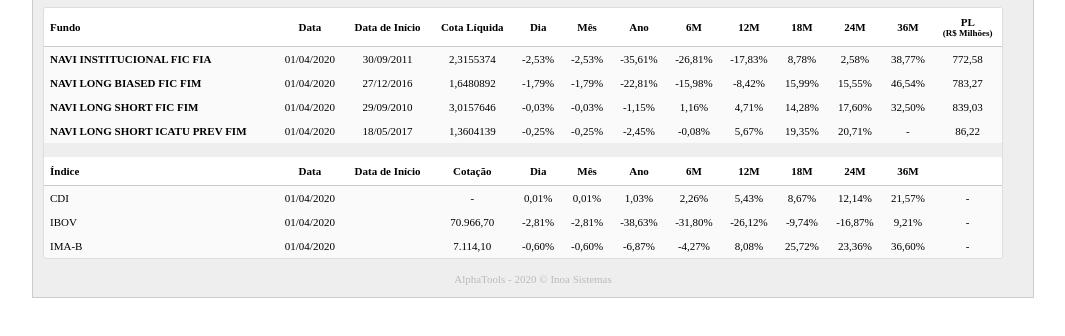
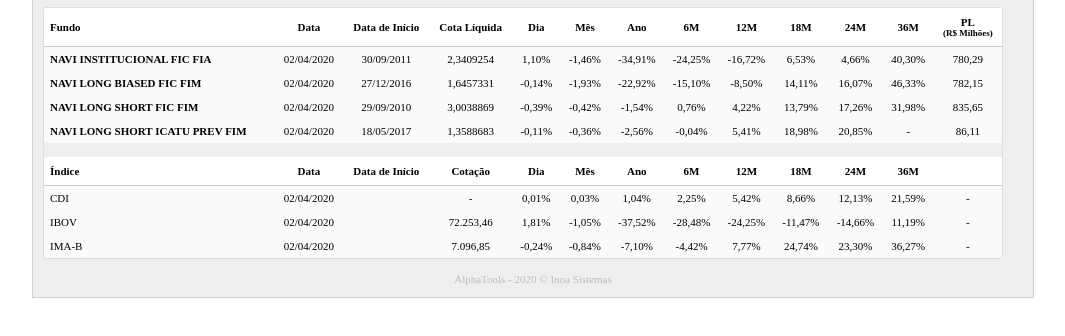
Before and after one commit to NaviCapital/navi.com.br, a plain HTML site: page views/cotas.htm in a window 1280 px wide. Shown: the part 54-390 px from the top of the page, without its empty margins (107-1172 px from the left). Drawn offline with Linux system fonts and the light colour scheme.

Commit message:
Cotas20200402

```diff
--- a/views/cotas.htm
+++ b/views/cotas.htm
@@ -71,178 +71,178 @@
 
 					<tr>
 						<td style="padding: 6px 6px; font-weight: bold;">NAVI INSTITUCIONAL FIC FIA</td>
-						<td style="padding: 6px 6px; text-align: center;">01/04/2020</td>
+						<td style="padding: 6px 6px; text-align: center;">02/04/2020</td>
 						<td style="padding: 6px 6px; text-align: center;">30/09/2011</td>
 						<!-- <td style="padding: 6px 6px;">30/09/2011</td> -->
 
 
-						<td style="padding: 6px 6px; text-align: center; white-space: nowrap;">2,3155374</td>
+						<td style="padding: 6px 6px; text-align: center; white-space: nowrap;">2,3409254</td>
 
-						<td style="padding: 6px 6px; text-align: center; white-space: nowrap;" style="text-align: center; white-space: nowrap;">-2,53%</td>
+						<td style="padding: 6px 6px; text-align: center; white-space: nowrap;" style="text-align: center; white-space: nowrap;">1,10%</td>
 
-						<td style="padding: 6px 6px; text-align: center; white-space: nowrap;" style="text-align: center; white-space: nowrap;">-2,53%</td>
+						<td style="padding: 6px 6px; text-align: center; white-space: nowrap;" style="text-align: center; white-space: nowrap;">-1,46%</td>
 
 
-						<td style="padding: 6px 6px; text-align: center; white-space: nowrap;">-35,61%</td>
+						<td style="padding: 6px 6px; text-align: center; white-space: nowrap;">-34,91%</td>
 
 
 
-							<td style="padding: 6px 6px; text-align: center; white-space: nowrap;">-26,81%</td>
+							<td style="padding: 6px 6px; text-align: center; white-space: nowrap;">-24,25%</td>
 
 
 
 
-							<td style="padding: 6px 6px; text-align: center; white-space: nowrap;">-17,83%</td>
+							<td style="padding: 6px 6px; text-align: center; white-space: nowrap;">-16,72%</td>
 
 
 
 
-							<td style="padding: 6px 6px; text-align: center; white-space: nowrap;">8,78%</td>
+							<td style="padding: 6px 6px; text-align: center; white-space: nowrap;">6,53%</td>
 
 
 
-							<td style="padding: 6px 6px; text-align: center; white-space: nowrap;">2,58%</td>
+							<td style="padding: 6px 6px; text-align: center; white-space: nowrap;">4,66%</td>
 
 
 
-							<td style="padding: 6px 6px; text-align: center; white-space: nowrap;">38,77%</td>
+							<td style="padding: 6px 6px; text-align: center; white-space: nowrap;">40,30%</td>
 
 
 
 
-						<td style="padding: 6px 6px; text-align: center; white-space: nowrap;">772,58</td>
+						<td style="padding: 6px 6px; text-align: center; white-space: nowrap;">780,29</td>
 
 
-						<!--  <td style="padding: 6px 6px; text-align: center; white-space: nowrap;">31,14%</td> -->
+						<!--  <td style="padding: 6px 6px; text-align: center; white-space: nowrap;">31,41%</td> -->
 					</tr>
 
 					<tr>
 						<td style="padding: 6px 6px; font-weight: bold;">NAVI LONG BIASED FIC FIM</td>
-						<td style="padding: 6px 6px; text-align: center;">01/04/2020</td>
+						<td style="padding: 6px 6px; text-align: center;">02/04/2020</td>
 						<td style="padding: 6px 6px; text-align: center;">27/12/2016</td>
 						<!-- <td style="padding: 6px 6px;">27/12/2016</td> -->
 
 
-						<td style="padding: 6px 6px; text-align: center; white-space: nowrap;">1,6480892</td>
+						<td style="padding: 6px 6px; text-align: center; white-space: nowrap;">1,6457331</td>
 
-						<td style="padding: 6px 6px; text-align: center; white-space: nowrap;" style="text-align: center; white-space: nowrap;">-1,79%</td>
+						<td style="padding: 6px 6px; text-align: center; white-space: nowrap;" style="text-align: center; white-space: nowrap;">-0,14%</td>
 
-						<td style="padding: 6px 6px; text-align: center; white-space: nowrap;" style="text-align: center; white-space: nowrap;">-1,79%</td>
+						<td style="padding: 6px 6px; text-align: center; white-space: nowrap;" style="text-align: center; white-space: nowrap;">-1,93%</td>
 
 
-						<td style="padding: 6px 6px; text-align: center; white-space: nowrap;">-22,81%</td>
+						<td style="padding: 6px 6px; text-align: center; white-space: nowrap;">-22,92%</td>
 
 
 
-							<td style="padding: 6px 6px; text-align: center; white-space: nowrap;">-15,98%</td>
+							<td style="padding: 6px 6px; text-align: center; white-space: nowrap;">-15,10%</td>
 
 
 
 
-							<td style="padding: 6px 6px; text-align: center; white-space: nowrap;">-8,42%</td>
+							<td style="padding: 6px 6px; text-align: center; white-space: nowrap;">-8,50%</td>
 
 
 
 
-							<td style="padding: 6px 6px; text-align: center; white-space: nowrap;">15,99%</td>
+							<td style="padding: 6px 6px; text-align: center; white-space: nowrap;">14,11%</td>
 
 
 
-							<td style="padding: 6px 6px; text-align: center; white-space: nowrap;">15,55%</td>
+							<td style="padding: 6px 6px; text-align: center; white-space: nowrap;">16,07%</td>
 
 
 
-							<td style="padding: 6px 6px; text-align: center; white-space: nowrap;">46,54%</td>
+							<td style="padding: 6px 6px; text-align: center; white-space: nowrap;">46,33%</td>
 
 
 
 
-						<td style="padding: 6px 6px; text-align: center; white-space: nowrap;">783,27</td>
+						<td style="padding: 6px 6px; text-align: center; white-space: nowrap;">782,15</td>
 
 
-						<!--  <td style="padding: 6px 6px; text-align: center; white-space: nowrap;">31,57%</td> -->
+						<!--  <td style="padding: 6px 6px; text-align: center; white-space: nowrap;">31,49%</td> -->
 					</tr>
 
 					<tr>
 						<td style="padding: 6px 6px; font-weight: bold;">NAVI LONG SHORT FIC FIM</td>
-						<td style="padding: 6px 6px; text-align: center;">01/04/2020</td>
+						<td style="padding: 6px 6px; text-align: center;">02/04/2020</td>
 						<td style="padding: 6px 6px; text-align: center;">29/09/2010</td>
 						<!-- <td style="padding: 6px 6px;">29/09/2010</td> -->
 
 
-						<td style="padding: 6px 6px; text-align: center; white-space: nowrap;">3,0157646</td>
+						<td style="padding: 6px 6px; text-align: center; white-space: nowrap;">3,0038869</td>
 
-						<td style="padding: 6px 6px; text-align: center; white-space: nowrap;" style="text-align: center; white-space: nowrap;">-0,03%</td>
+						<td style="padding: 6px 6px; text-align: center; white-space: nowrap;" style="text-align: center; white-space: nowrap;">-0,39%</td>
 
-						<td style="padding: 6px 6px; text-align: center; white-space: nowrap;" style="text-align: center; white-space: nowrap;">-0,03%</td>
+						<td style="padding: 6px 6px; text-align: center; white-space: nowrap;" style="text-align: center; white-space: nowrap;">-0,42%</td>
 
 
-						<td style="padding: 6px 6px; text-align: center; white-space: nowrap;">-1,15%</td>
+						<td style="padding: 6px 6px; text-align: center; white-space: nowrap;">-1,54%</td>
 
 
 
-							<td style="padding: 6px 6px; text-align: center; white-space: nowrap;">1,16%</td>
+							<td style="padding: 6px 6px; text-align: center; white-space: nowrap;">0,76%</td>
 
 
 
 
-							<td style="padding: 6px 6px; text-align: center; white-space: nowrap;">4,71%</td>
+							<td style="padding: 6px 6px; text-align: center; white-space: nowrap;">4,22%</td>
 
 
 
 
-							<td style="padding: 6px 6px; text-align: center; white-space: nowrap;">14,28%</td>
+							<td style="padding: 6px 6px; text-align: center; white-space: nowrap;">13,79%</td>
 
 
 
-							<td style="padding: 6px 6px; text-align: center; white-space: nowrap;">17,60%</td>
+							<td style="padding: 6px 6px; text-align: center; white-space: nowrap;">17,26%</td>
 
 
 
-							<td style="padding: 6px 6px; text-align: center; white-space: nowrap;">32,50%</td>
+							<td style="padding: 6px 6px; text-align: center; white-space: nowrap;">31,98%</td>
 
 
 
 
-						<td style="padding: 6px 6px; text-align: center; white-space: nowrap;">839,03</td>
+						<td style="padding: 6px 6px; text-align: center; white-space: nowrap;">835,65</td>
 
 
-						<!--  <td style="padding: 6px 6px; text-align: center; white-space: nowrap;">33,82%</td> -->
+						<!--  <td style="padding: 6px 6px; text-align: center; white-space: nowrap;">33,64%</td> -->
 					</tr>
 
 					<tr>
 						<td style="padding: 6px 6px; font-weight: bold;">NAVI LONG SHORT ICATU PREV FIM</td>
-						<td style="padding: 6px 6px; text-align: center;">01/04/2020</td>
+						<td style="padding: 6px 6px; text-align: center;">02/04/2020</td>
 						<td style="padding: 6px 6px; text-align: center;">18/05/2017</td>
 						<!-- <td style="padding: 6px 6px;">18/05/2017</td> -->
 
 
-						<td style="padding: 6px 6px; text-align: center; white-space: nowrap;">1,3604139</td>
+						<td style="padding: 6px 6px; text-align: center; white-space: nowrap;">1,3588683</td>
 
-						<td style="padding: 6px 6px; text-align: center; white-space: nowrap;" style="text-align: center; white-space: nowrap;">-0,25%</td>
+						<td style="padding: 6px 6px; text-align: center; white-space: nowrap;" style="text-align: center; white-space: nowrap;">-0,11%</td>
 
-						<td style="padding: 6px 6px; text-align: center; white-space: nowrap;" style="text-align: center; white-space: nowrap;">-0,25%</td>
+						<td style="padding: 6px 6px; text-align: center; white-space: nowrap;" style="text-align: center; white-space: nowrap;">-0,36%</td>
 
 
-						<td style="padding: 6px 6px; text-align: center; white-space: nowrap;">-2,45%</td>
+						<td style="padding: 6px 6px; text-align: center; white-space: nowrap;">-2,56%</td>
 
 
 
-							<td style="padding: 6px 6px; text-align: center; white-space: nowrap;">-0,08%</td>
+							<td style="padding: 6px 6px; text-align: center; white-space: nowrap;">-0,04%</td>
 
 
 
 
-							<td style="padding: 6px 6px; text-align: center; white-space: nowrap;">5,67%</td>
+							<td style="padding: 6px 6px; text-align: center; white-space: nowrap;">5,41%</td>
 
 
 
 
-							<td style="padding: 6px 6px; text-align: center; white-space: nowrap;">19,35%</td>
+							<td style="padding: 6px 6px; text-align: center; white-space: nowrap;">18,98%</td>
 
 
 
-							<td style="padding: 6px 6px; text-align: center; white-space: nowrap;">20,71%</td>
+							<td style="padding: 6px 6px; text-align: center; white-space: nowrap;">20,85%</td>
 
 
 
@@ -251,10 +251,10 @@
 
 
 
-						<td style="padding: 6px 6px; text-align: center; white-space: nowrap;">86,22</td>
+						<td style="padding: 6px 6px; text-align: center; white-space: nowrap;">86,11</td>
 
 
-						<!--  <td style="padding: 6px 6px; text-align: center; white-space: nowrap;">3,48%</td> -->
+						<!--  <td style="padding: 6px 6px; text-align: center; white-space: nowrap;">3,47%</td> -->
 					</tr>
 
 
@@ -347,28 +347,28 @@
 
 					<tr>
 						<td style="padding: 6px 6px;">CDI</td>
-						<td style="padding: 6px 6px; text-align: center;">01/04/2020</td>
+						<td style="padding: 6px 6px; text-align: center;">02/04/2020</td>
 
 						<td style="padding: 6px 6px; text-align: center;"></td>
 
 						<td style="padding: 6px 6px; text-align: center; white-space: nowrap;">-</td>
 						<td style="padding: 6px 6px; text-align: center; white-space: nowrap;">0,01%</td>
-						<td style="padding: 6px 6px; text-align: center; white-space: nowrap;">0,01%</td>
-						<td style="padding: 6px 6px; text-align: center; white-space: nowrap;">1,03%</td>
+						<td style="padding: 6px 6px; text-align: center; white-space: nowrap;">0,03%</td>
+						<td style="padding: 6px 6px; text-align: center; white-space: nowrap;">1,04%</td>
 
-							<td style="padding: 6px 6px; text-align: center; white-space: nowrap;">2,26%</td>
+							<td style="padding: 6px 6px; text-align: center; white-space: nowrap;">2,25%</td>
 
 
-							<td style="padding: 6px 6px; text-align: center; white-space: nowrap;">5,43%</td>
+							<td style="padding: 6px 6px; text-align: center; white-space: nowrap;">5,42%</td>
 
 
-							<td style="padding: 6px 6px; text-align: center; white-space: nowrap;">8,67%</td>
+							<td style="padding: 6px 6px; text-align: center; white-space: nowrap;">8,66%</td>
 
 
-							<td style="padding: 6px 6px; text-align: center; white-space: nowrap;">12,14%</td>
+							<td style="padding: 6px 6px; text-align: center; white-space: nowrap;">12,13%</td>
 
 
-							<td style="padding: 6px 6px; text-align: center; white-space: nowrap;">21,57%</td>
+							<td style="padding: 6px 6px; text-align: center; white-space: nowrap;">21,59%</td>
 
 
 
@@ -379,28 +379,28 @@
 
 					<tr>
 						<td style="padding: 6px 6px;">IBOV</td>
-						<td style="padding: 6px 6px; text-align: center;">01/04/2020</td>
+						<td style="padding: 6px 6px; text-align: center;">02/04/2020</td>
 
 						<td style="padding: 6px 6px; text-align: center;"></td>
 
-						<td style="padding: 6px 6px; text-align: center; white-space: nowrap;">70.966,70</td>
-						<td style="padding: 6px 6px; text-align: center; white-space: nowrap;">-2,81%</td>
-						<td style="padding: 6px 6px; text-align: center; white-space: nowrap;">-2,81%</td>
-						<td style="padding: 6px 6px; text-align: center; white-space: nowrap;">-38,63%</td>
+						<td style="padding: 6px 6px; text-align: center; white-space: nowrap;">72.253,46</td>
+						<td style="padding: 6px 6px; text-align: center; white-space: nowrap;">1,81%</td>
+						<td style="padding: 6px 6px; text-align: center; white-space: nowrap;">-1,05%</td>
+						<td style="padding: 6px 6px; text-align: center; white-space: nowrap;">-37,52%</td>
 
-							<td style="padding: 6px 6px; text-align: center; white-space: nowrap;">-31,80%</td>
+							<td style="padding: 6px 6px; text-align: center; white-space: nowrap;">-28,48%</td>
 
 
-							<td style="padding: 6px 6px; text-align: center; white-space: nowrap;">-26,12%</td>
+							<td style="padding: 6px 6px; text-align: center; white-space: nowrap;">-24,25%</td>
 
 
-							<td style="padding: 6px 6px; text-align: center; white-space: nowrap;">-9,74%</td>
+							<td style="padding: 6px 6px; text-align: center; white-space: nowrap;">-11,47%</td>
 
 
-							<td style="padding: 6px 6px; text-align: center; white-space: nowrap;">-16,87%</td>
+							<td style="padding: 6px 6px; text-align: center; white-space: nowrap;">-14,66%</td>
 
 
-							<td style="padding: 6px 6px; text-align: center; white-space: nowrap;">9,21%</td>
+							<td style="padding: 6px 6px; text-align: center; white-space: nowrap;">11,19%</td>
 
 
 
@@ -411,28 +411,28 @@
 
 					<tr>
 						<td style="padding: 6px 6px;">IMA-B</td>
-						<td style="padding: 6px 6px; text-align: center;">01/04/2020</td>
+						<td style="padding: 6px 6px; text-align: center;">02/04/2020</td>
 
 						<td style="padding: 6px 6px; text-align: center;"></td>
 
-						<td style="padding: 6px 6px; text-align: center; white-space: nowrap;">7.114,10</td>
-						<td style="padding: 6px 6px; text-align: center; white-space: nowrap;">-0,60%</td>
-						<td style="padding: 6px 6px; text-align: center; white-space: nowrap;">-0,60%</td>
-						<td style="padding: 6px 6px; text-align: center; white-space: nowrap;">-6,87%</td>
+						<td style="padding: 6px 6px; text-align: center; white-space: nowrap;">7.096,85</td>
+						<td style="padding: 6px 6px; text-align: center; white-space: nowrap;">-0,24%</td>
+						<td style="padding: 6px 6px; text-align: center; white-space: nowrap;">-0,84%</td>
+						<td style="padding: 6px 6px; text-align: center; white-space: nowrap;">-7,10%</td>
 
-							<td style="padding: 6px 6px; text-align: center; white-space: nowrap;">-4,27%</td>
+							<td style="padding: 6px 6px; text-align: center; white-space: nowrap;">-4,42%</td>
 
 
-							<td style="padding: 6px 6px; text-align: center; white-space: nowrap;">8,08%</td>
+							<td style="padding: 6px 6px; text-align: center; white-space: nowrap;">7,77%</td>
 
 
-							<td style="padding: 6px 6px; text-align: center; white-space: nowrap;">25,72%</td>
+							<td style="padding: 6px 6px; text-align: center; white-space: nowrap;">24,74%</td>
 
 
-							<td style="padding: 6px 6px; text-align: center; white-space: nowrap;">23,36%</td>
+							<td style="padding: 6px 6px; text-align: center; white-space: nowrap;">23,30%</td>
 
 
-							<td style="padding: 6px 6px; text-align: center; white-space: nowrap;">36,60%</td>
+							<td style="padding: 6px 6px; text-align: center; white-space: nowrap;">36,27%</td>
 
 
 
```
